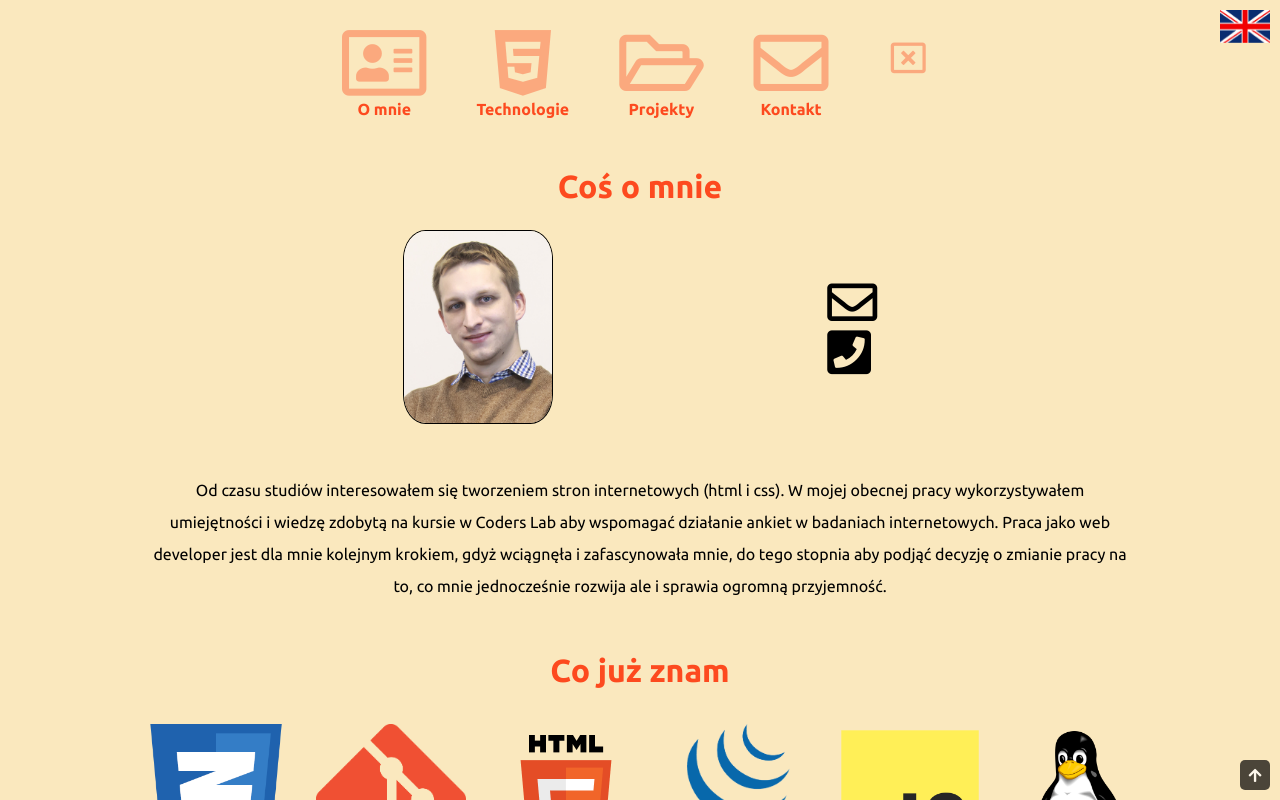
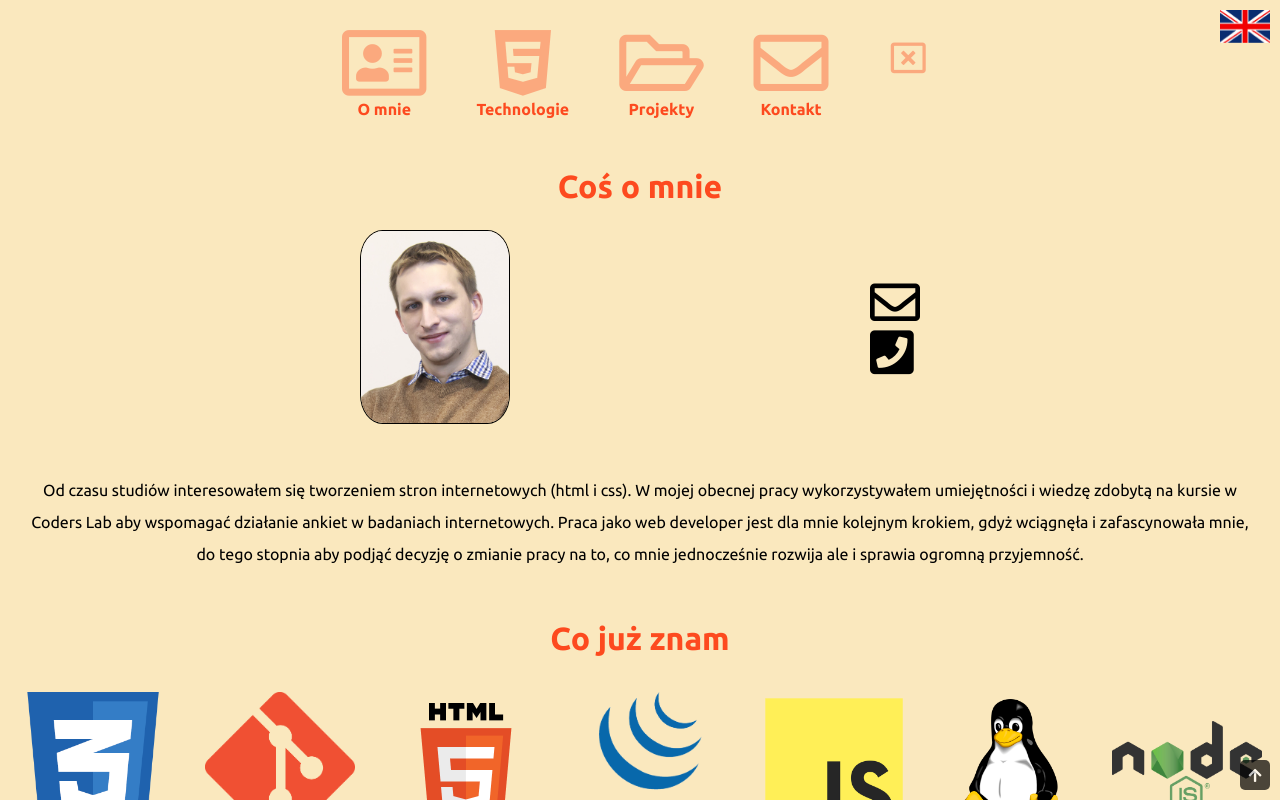
Before and after one commit to KrzGas/KrzysztofGasikPortfolio, a React app: page / in a window 1280 px wide. Shown: the top 800 px of the page. Built offline with nearby package versions, Linux system fonts and the light colour scheme.

Commit message:
scss fix

```diff
--- a/scss/style.scss
+++ b/scss/style.scss
@@ -18,7 +18,7 @@ body {
 }
 
 .wrapper {
-  max-width: 1024px;
+  max-width: 1280px;
   margin: 0 auto;
 }
 
```
Also changed, not shown: 16 other files (tests, documents, lock files or other folders).
